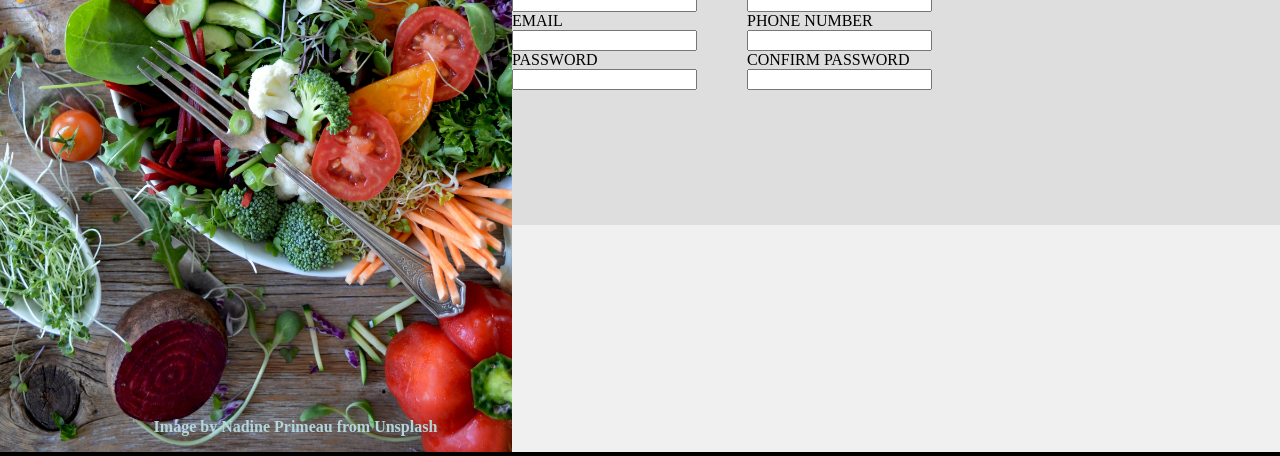
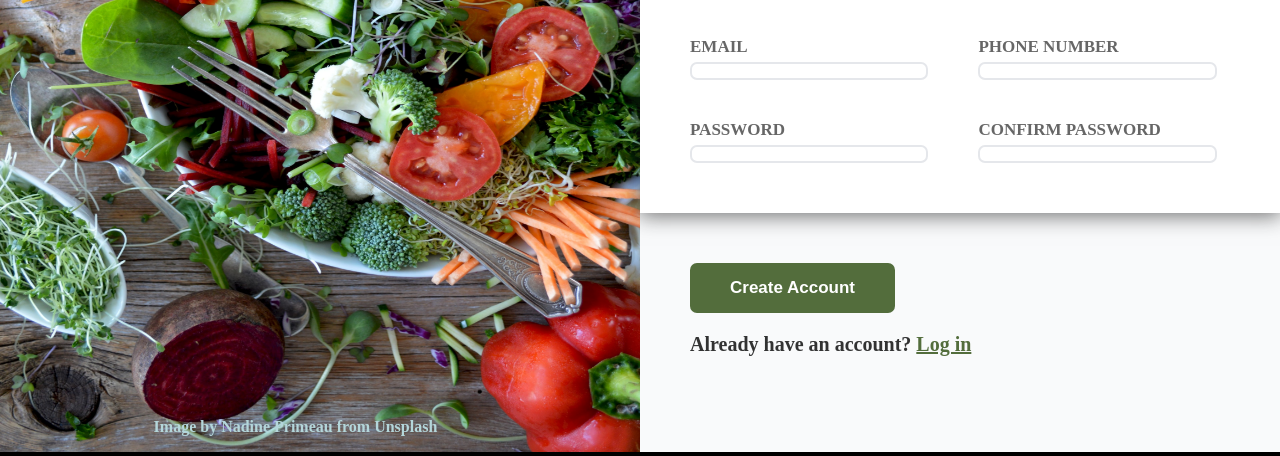
Before and after one commit to VycMajoris/Sign-Up-Form, a plain HTML site: page index.html in a window 1280 px wide. Shown: the part 348-804 px from the top of the page. Drawn offline with Linux system fonts and the light colour scheme.

Commit message:
add shadows and buttons

```diff
--- a/index.html
+++ b/index.html
@@ -24,10 +24,10 @@
             <p class="credit">Image by Nadine Primeau from Unsplash</p>
         </div>
         <div class="rightSide">
-            <div class="rightTopDiv">
+            <div class="rightTopDiv divPadding">
                 Want to eat healthy? Sign up now to have fresh vegetables and fruits delivered to your door!
             </div>
-            <div class="rightMiddleDiv">
+            <div class="rightMiddleDiv divPadding">
                 <div>
                     <p>Let's do this!</p>
                 </div>
@@ -62,18 +62,28 @@
                     <div class="passwordsContainer">
                         <div class="passwordDiv">
                             <label id="passwordLabel" for="password">PASSWORD</label>
-                            <input id="password" type="password" name="password" required>
+                            <input class="error" id="password" type="password" name="password" required>
                         </div>
 
                         <div class="confirmPasswordDiv">
                             <label id="passwordLabel" for="password">CONFIRM PASSWORD</label>
-                            <input id="password" type="password" name="password" required>
+                            <input class="error" id="password" type="password" name="password" required>
                         </div>
                     </div>
+
+
                 </form>
 
+
             </div>
-            <div class="rightBottomDiv"></div>
+            <div class="rightBottomDiv divPadding">
+                <div class="buttonAndTextContainer">
+                    <form action="#" id="buttonSection">
+                        <button type="submit">Create Account</button>
+                        <p>Already have an account? <a href="#">Log in</a></p>
+                    </form>
+                </div>
+            </div>
         </div>
     </div>
 </body>
--- a/style.css
+++ b/style.css
@@ -9,6 +9,7 @@ html {
     height: 100vh; */
     display: flex;
     justify-content: center;
+    align-items: center;
 }
 
 body {
@@ -18,6 +19,9 @@ body {
     box-sizing: border-box;
     margin: 0;
     overflow: hidden;
+    width: 100vw;
+    display: flex;
+    justify-content: center;
 
 }
 
@@ -26,10 +30,11 @@ body {
     width: 100vw;
     display: flex;
 
+
 }
 
 .leftSide {
-    width: 40%;
+    width: 50%;
     height: 100%;
     margin: 0;
 
@@ -37,7 +42,7 @@ body {
 }
 
 .rightSide {
-    width: 60%;
+    width: 50%;
     height: 100%;
     display: flex;
     flex-direction: column;
@@ -59,6 +64,8 @@ body {
     position: absolute;
     bottom: 60%;
     gap: 30px;
+
+
 
 }
 
@@ -82,7 +89,7 @@ body {
 }
 
 .rightTopDiv {
-    background-color: rgba(240,240,240);
+    background-color: rgb(249,250,251);
     height: 20%;
     font-size: 30px;
     padding: 2em;
@@ -90,20 +97,28 @@ body {
     display: flex;
     flex-direction: column;
     justify-content: center;
+
+
+
 }
 
 
 .rightMiddleDiv {
-    background-color: rgb(222,222,222);
+    background-color: white;
     height: 40%;
     display: flex;
     flex-direction: column;
+    box-shadow: 0 2px 20px 1px rgba(22, 22, 22, 0.6);
+    z-index: 1;
+
 }
 
+.rightBottomDiv {
+    background-color: rgb(249,250,251);
+    height: 40%;
 
-.rightBottomDiv {
-    background-color: rgb(240,240,240);
-    height: 30%;
+
+
 }
 
 .nameAndLastNameContainer, .mailAndTelContainer, .passwordsContainer {
@@ -117,4 +132,65 @@ body {
 {
     display: flex;
     flex-direction: column;
+    gap: 5px;
 }
+
+.buttonAndTextContainer {
+    display: flex;
+    flex-direction: column;
+}
+
+.divPadding {
+    padding: 50px;
+}
+
+/* input styling */
+
+input {
+    border-color: #E5E7EB;
+    width: 18vw;
+    height: 1.5vh;
+    border-radius: 7px;
+    border-style: solid;
+
+
+}
+
+input:focus {
+    outline: none;
+    border-color: #78a353;
+}
+
+button {
+    background-color:#536d3c;
+    padding: 15px 40px;
+    font-size: 17px;
+    font-weight: 700;
+    border-radius: 7px;
+    color: white;
+    box-shadow:crimson;
+    border-style: none;
+}
+
+#signupForm {
+    display: flex;
+    flex-direction: column;
+    gap: 40px;
+}
+
+label {
+    font-size: 17px;
+    font-weight: 600;
+    color: rgba(0, 0, 0, 0.6);
+}
+
+form p {
+    color: rgba(0, 0, 0, 0.8);
+    font-size: 20px;
+    font-weight: 800;
+}
+
+form p a {
+    text-decoration-style: none;
+    color: #536d3c;
+}
```
